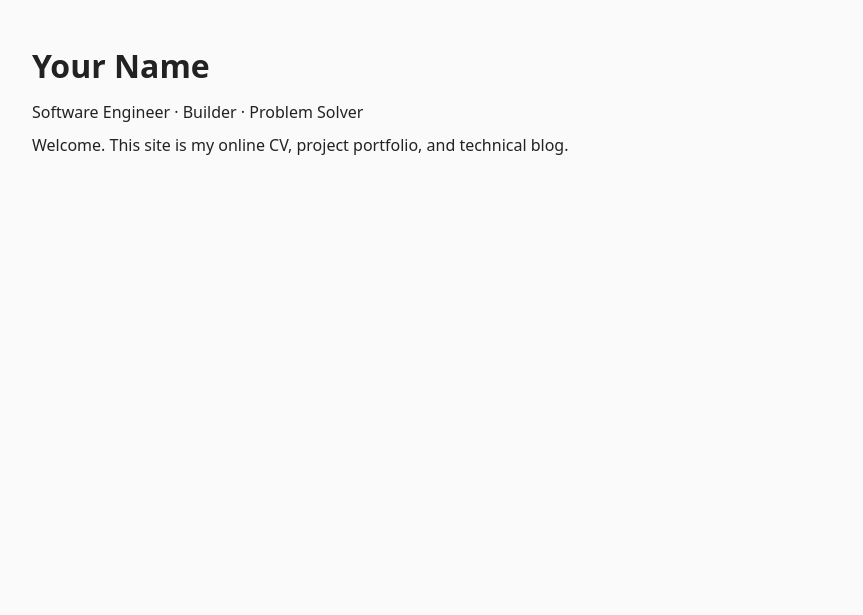
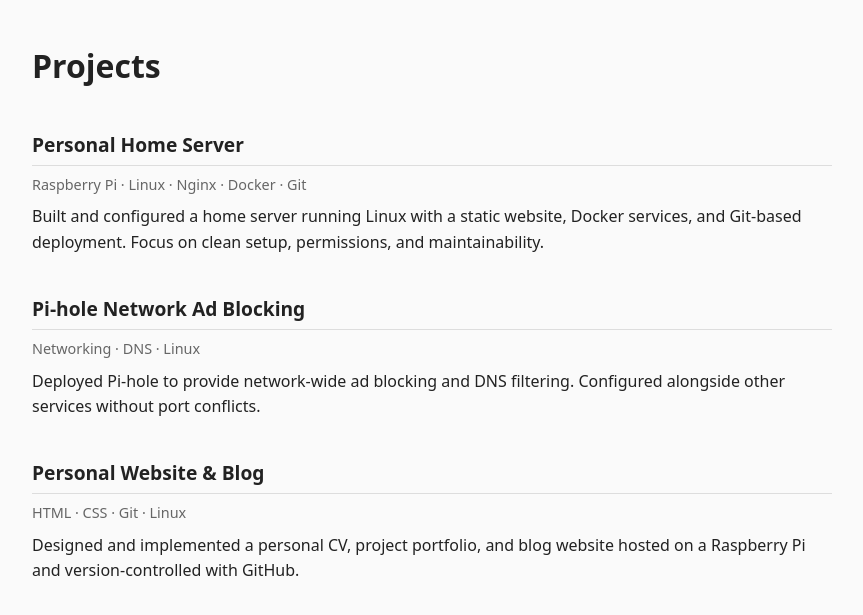
Before and after one commit to EngingeerSteve/stevan-aleksic-site, a web app: file projects.html in a window 1280 px wide. Shown: the part 64-679 px from the top of the page, without its empty margins (208-1071 px from the left). Run offline with its HTML, style and script files only (its server is not run), Linux system fonts and the light colour scheme.

Commit message:
Add structured and styled Projects page

```diff
--- a/css/style.css
+++ b/css/style.css
@@ -88,3 +88,18 @@ strong {
     font-size: 1.6rem;
   }
 }
+
+/* Projects */
+.project {
+  margin-bottom: 2em;
+}
+
+.project h2 {
+  margin-bottom: 0.2em;
+}
+
+.project .meta {
+  font-size: 0.9rem;
+  color: #666;
+  margin-bottom: 0.6em;
+}
--- a/projects.html
+++ b/projects.html
@@ -1,10 +1,12 @@
 <!DOCTYPE html>
 <html lang="en">
+
 <head>
   <meta charset="UTF-8">
   <title>Your Name – CV & Projects</title>
   <link rel="stylesheet" href="css/style.css">
 </head>
+
 <body>
 
   <nav>
@@ -15,14 +17,38 @@
   </nav>
 
   <main>
-    <h1>Your Name</h1>
-    <p>Software Engineer · Builder · Problem Solver</p>
+    <h1>Projects</h1>
 
-    <p>
-      Welcome. This site is my online CV, project portfolio,
-      and technical blog.
-    </p>
+    <section class="project">
+      <h2>Personal Home Server</h2>
+      <p class="meta">Raspberry Pi · Linux · Nginx · Docker · Git</p>
+      <p>
+        Built and configured a home server running Linux with a static website,
+        Docker services, and Git-based deployment. Focus on clean setup,
+        permissions, and maintainability.
+      </p>
+    </section>
+
+    <section class="project">
+      <h2>Pi-hole Network Ad Blocking</h2>
+      <p class="meta">Networking · DNS · Linux</p>
+      <p>
+        Deployed Pi-hole to provide network-wide ad blocking and DNS filtering.
+        Configured alongside other services without port conflicts.
+      </p>
+    </section>
+
+    <section class="project">
+      <h2>Personal Website & Blog</h2>
+      <p class="meta">HTML · CSS · Git · Linux</p>
+      <p>
+        Designed and implemented a personal CV, project portfolio, and blog
+        website hosted on a Raspberry Pi and version-controlled with GitHub.
+      </p>
+    </section>
   </main>
 
+
 </body>
+
 </html>
```
